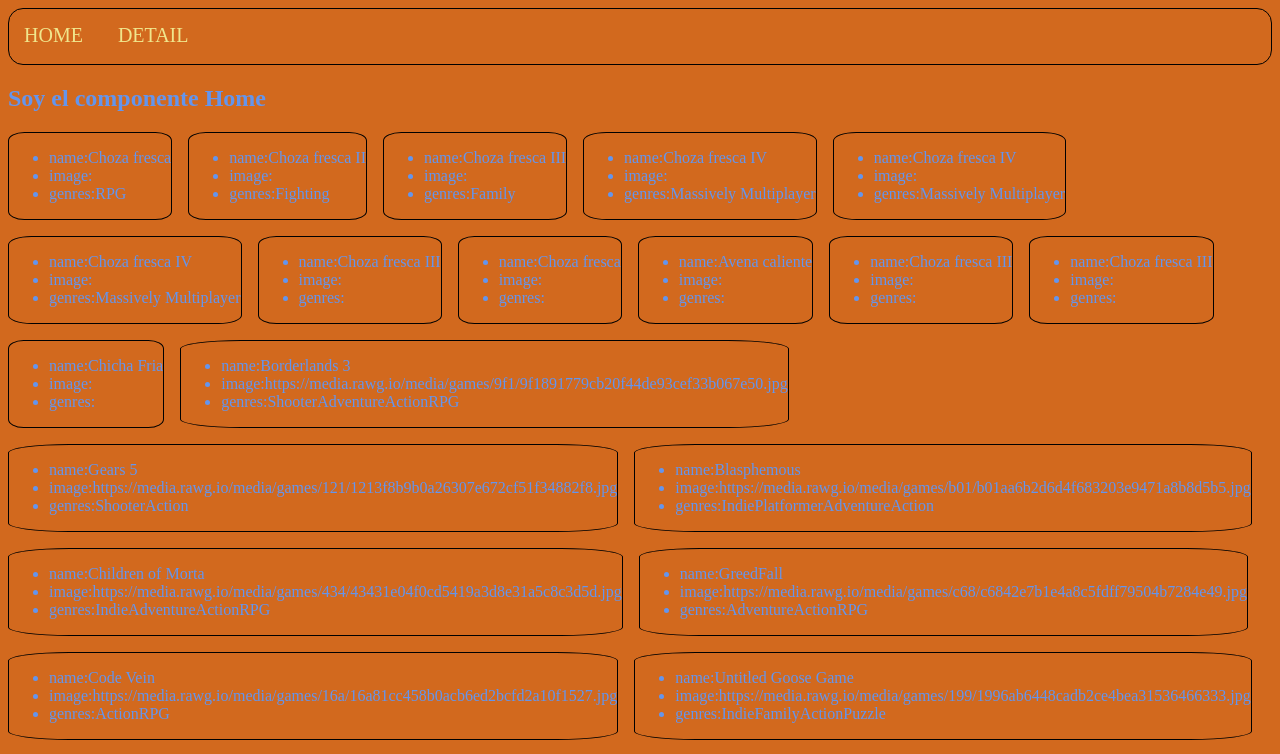
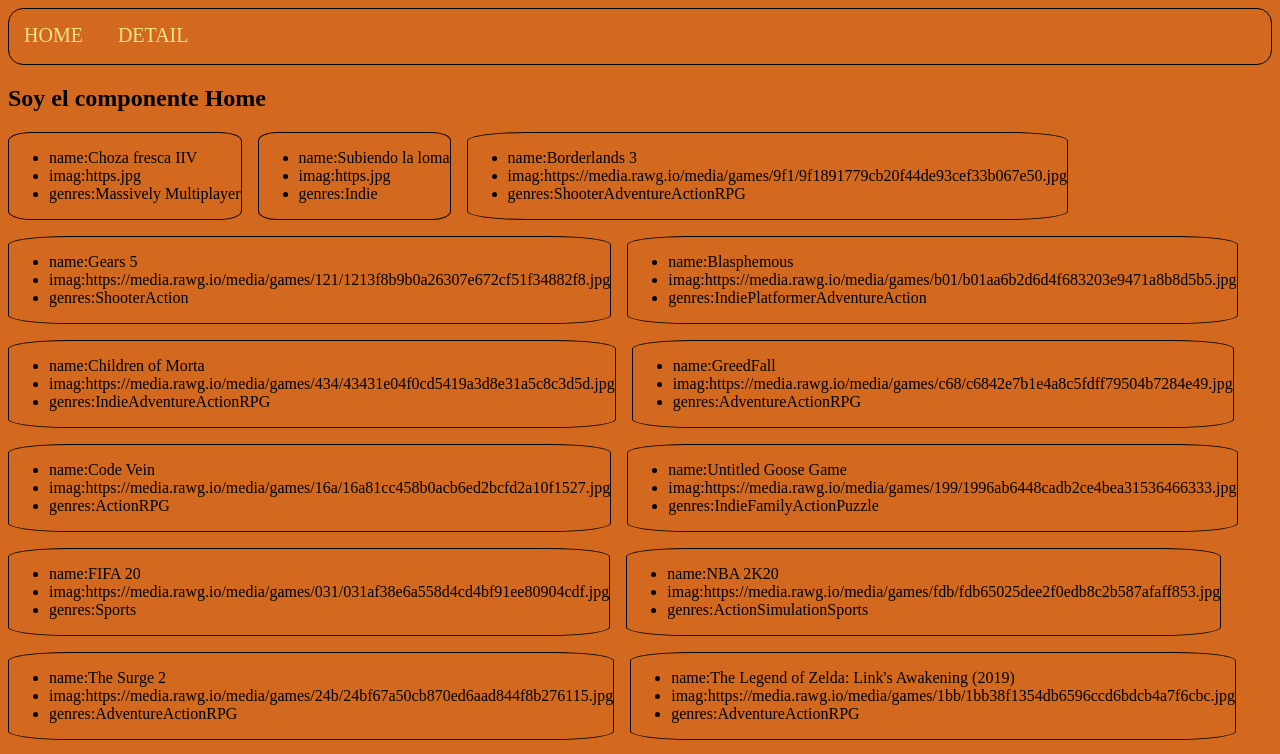
Before and after one commit to freeluckperson/Erick-Segura-PI-Videogames, a React (Vite) app in the folder client/: page /home in a window 1280 px wide. Shown: the top 754 px of the page. Built offline with nearby package versions, Linux system fonts and the light colour scheme; the HTML template or start-up script is replaced by a standard one.

Commit message:
todo bien

```diff
--- a/client/src/componets/Card/Card.jsx
+++ b/client/src/componets/Card/Card.jsx
@@ -1,12 +1,12 @@
 import styles from './Card.module.css'
 
 const Card = (props) => {
-  const { name, image, genres } = props;
+  const { name, imag, genres } = props;
   return (
     <div className={styles.container}>
       <ul>
         <li>name:{name}</li>
-        <li>image:{image}</li>
+        <li>imag:{imag}</li>
         <li>genres:{genres}</li>
       </ul>
     </div>
--- a/client/src/componets/CardsContainer/CardsContainer.jsx
+++ b/client/src/componets/CardsContainer/CardsContainer.jsx
@@ -4,331 +4,392 @@
 
 const videoGames = [
   {
-    id: "1935261c-3a72-4eb2-b5ba-318f367b93c5",
-    name: "Choza fresca",
-    image: "https.jpg",
-    rating: 4,
-    genres: ["RPG"],
+    "id": "54e5093a-7e65-4e3a-bec1-eb48f6c561e9",
+    "name": "Choza fresca IIV",
+    "imag": "https.jpg",
+    "rating": 4,
+    "genres": [
+      "Massively Multiplayer"
+    ]
   },
   {
-    id: "fce6bd77-2de2-4a4c-8267-ffb240486d4a",
-    name: "Choza fresca II",
-    image: "https.jpg",
-    rating: 4,
-    genres: ["Fighting"],
+    "id": "bebad3f6-2568-4bfd-b94c-ec1726ec9e13",
+    "name": "Subiendo la loma",
+    "imag": "https.jpg",
+    "rating": 3,
+    "genres": [
+      "Indie"
+    ]
   },
   {
-    id: "fb219b6f-08a7-418c-bbb6-ff1a22a5d39a",
-    name: "Choza fresca III",
-    image: "https.jpg",
-    rating: 4,
-    genres: ["Family"],
-  },
-  {
-    id: "55510a1b-0d0a-4ac2-81bf-6659899c9d22",
-    name: "Choza fresca IV",
-    image: "https.jpg",
-    rating: 4,
-    genres: ["Massively Multiplayer"],
-  },
-  {
-    id: "cef4a02e-e48b-4da2-9567-290d353381e2",
-    name: "Choza fresca IV",
-    image: "https.jpg",
-    rating: 3,
-    genres: ["Massively Multiplayer"],
-  },
-  {
-    id: "91967914-984c-439c-bd1f-a7909fb7e756",
-    name: "Choza fresca IV",
-    image: "https.jpg",
-    rating: 3,
-    genres: ["Massively Multiplayer"],
-  },
-  {
-    id: "4908950e-b4a7-4b31-a246-f86233c0212b",
-    name: "Choza fresca III",
-    image: "https.jpg",
-    rating: 4,
-    genres: [],
-  },
-  {
-    id: "177fa593-6f0b-4651-aed0-3894b9d63974",
-    name: "Choza fresca",
-    image: "https.jpg",
-    rating: 4,
-    genres: [],
-  },
-  {
-    id: "31cf3f34-95a1-44f1-b1d7-46f89cf14e68",
-    name: "Avena caliente",
-    image: "https.jpg",
-    rating: 4,
-    genres: [],
-  },
-  {
-    id: "591e9046-e4e2-4c2f-bc53-105954042ab1",
-    name: "Choza fresca III",
-    image: "https.jpg",
-    rating: 4,
-    genres: [],
-  },
-  {
-    id: "d991ffe1-dd49-4e63-8d64-d2e2d065795f",
-    name: "Choza fresca III",
-    image: "https.jpg",
-    rating: 4,
-    genres: [],
-  },
-  {
-    id: "a4b17156-99c1-43b5-aec9-882acda9dfba",
-    name: "Chicha Fria",
-    image: "https.jpg",
-    rating: 4,
-    genres: [],
-  },
-  {
-    id: 58617,
-    name: "Borderlands 3",
-    released: "2019-09-13",
-    rating: 3.9,
-    imag: "https://media.rawg.io/media/games/9f1/9f1891779cb20f44de93cef33b067e50.jpg",
-    genres: ["Shooter", "Adventure", "Action", "RPG"],
-    platforms: [
+    "id": 58617,
+    "name": "Borderlands 3",
+    "released": "2019-09-13",
+    "rating": 3.9,
+    "imag": "https://media.rawg.io/media/games/9f1/9f1891779cb20f44de93cef33b067e50.jpg",
+    "genres": [
+      "Shooter",
+      "Adventure",
+      "Action",
+      "RPG"
+    ],
+    "platforms": [
       "PC",
       "PlayStation 5",
       "Xbox One",
       "PlayStation 4",
-      "Xbox Series S/X",
-    ],
+      "Xbox Series S/X"
+    ]
   },
   {
-    id: 326252,
-    name: "Gears 5",
-    released: "2019-09-10",
-    rating: 3.93,
-    imag: "https://media.rawg.io/media/games/121/1213f8b9b0a26307e672cf51f34882f8.jpg",
-    genres: ["Shooter", "Action"],
-    platforms: ["PC", "Xbox One", "Xbox Series S/X"],
+    "id": 326252,
+    "name": "Gears 5",
+    "released": "2019-09-10",
+    "rating": 3.93,
+    "imag": "https://media.rawg.io/media/games/121/1213f8b9b0a26307e672cf51f34882f8.jpg",
+    "genres": [
+      "Shooter",
+      "Action"
+    ],
+    "platforms": [
+      "PC",
+      "Xbox One",
+      "Xbox Series S/X"
+    ]
   },
   {
-    id: 258322,
-    name: "Blasphemous",
-    released: "2019-09-09",
-    rating: 4.04,
-    imag: "https://media.rawg.io/media/games/b01/b01aa6b2d6d4f683203e9471a8b8d5b5.jpg",
-    genres: ["Indie", "Platformer", "Adventure", "Action"],
-    platforms: [
+    "id": 258322,
+    "name": "Blasphemous",
+    "released": "2019-09-09",
+    "rating": 4.04,
+    "imag": "https://media.rawg.io/media/games/b01/b01aa6b2d6d4f683203e9471a8b8d5b5.jpg",
+    "genres": [
+      "Indie",
+      "Platformer",
+      "Adventure",
+      "Action"
+    ],
+    "platforms": [
       "PC",
       "Xbox One",
       "PlayStation 4",
       "Nintendo Switch",
       "macOS",
-      "Linux",
-    ],
+      "Linux"
+    ]
   },
   {
-    id: 14211,
-    name: "Children of Morta",
-    released: "2019-09-03",
-    rating: 3.94,
-    imag: "https://media.rawg.io/media/games/434/43431e04f0cd5419a3d8e31a5c8c3d5d.jpg",
-    genres: ["Indie", "Adventure", "Action", "RPG"],
-    platforms: [
+    "id": 14211,
+    "name": "Children of Morta",
+    "released": "2019-09-03",
+    "rating": 3.94,
+    "imag": "https://media.rawg.io/media/games/434/43431e04f0cd5419a3d8e31a5c8c3d5d.jpg",
+    "genres": [
+      "Indie",
+      "Adventure",
+      "Action",
+      "RPG"
+    ],
+    "platforms": [
       "PC",
       "Xbox One",
       "PlayStation 4",
       "Nintendo Switch",
       "macOS",
-      "Linux",
-    ],
+      "Linux"
+    ]
   },
   {
-    id: 295019,
-    name: "GreedFall",
-    released: "2019-09-10",
-    rating: 3.36,
-    imag: "https://media.rawg.io/media/games/c68/c6842e7b1e4a8c5fdff79504b7284e49.jpg",
-    genres: ["Adventure", "Action", "RPG"],
-    platforms: ["PC", "Xbox One", "PlayStation 4"],
+    "id": 295019,
+    "name": "GreedFall",
+    "released": "2019-09-10",
+    "rating": 3.36,
+    "imag": "https://media.rawg.io/media/games/c68/c6842e7b1e4a8c5fdff79504b7284e49.jpg",
+    "genres": [
+      "Adventure",
+      "Action",
+      "RPG"
+    ],
+    "platforms": [
+      "PC",
+      "Xbox One",
+      "PlayStation 4"
+    ]
   },
   {
-    id: 58637,
-    name: "Code Vein",
-    released: "2019-09-26",
-    rating: 3.57,
-    imag: "https://media.rawg.io/media/games/16a/16a81cc458b0acb6ed2bcfd2a10f1527.jpg",
-    genres: ["Action", "RPG"],
-    platforms: ["PC", "Xbox One", "PlayStation 4"],
+    "id": 58637,
+    "name": "Code Vein",
+    "released": "2019-09-26",
+    "rating": 3.57,
+    "imag": "https://media.rawg.io/media/games/16a/16a81cc458b0acb6ed2bcfd2a10f1527.jpg",
+    "genres": [
+      "Action",
+      "RPG"
+    ],
+    "platforms": [
+      "PC",
+      "Xbox One",
+      "PlayStation 4"
+    ]
   },
   {
-    id: 59637,
-    name: "Untitled Goose Game",
-    released: "2019-09-20",
-    rating: 4.05,
-    imag: "https://media.rawg.io/media/games/199/1996ab6448cadb2ce4bea31536466333.jpg",
-    genres: ["Indie", "Family", "Action", "Puzzle"],
-    platforms: ["PC", "Xbox One", "PlayStation 4", "Nintendo Switch", "macOS"],
+    "id": 59637,
+    "name": "Untitled Goose Game",
+    "released": "2019-09-20",
+    "rating": 4.05,
+    "imag": "https://media.rawg.io/media/games/199/1996ab6448cadb2ce4bea31536466333.jpg",
+    "genres": [
+      "Indie",
+      "Family",
+      "Action",
+      "Puzzle"
+    ],
+    "platforms": [
+      "PC",
+      "Xbox One",
+      "PlayStation 4",
+      "Nintendo Switch",
+      "macOS"
+    ]
   },
   {
-    id: 326229,
-    name: "FIFA 20",
-    released: "2019-09-27",
-    rating: 3.18,
-    imag: "https://media.rawg.io/media/games/031/031af38e6a558d4cd4bf91ee80904cdf.jpg",
-    genres: ["Sports"],
-    platforms: ["PC", "Xbox One", "PlayStation 4", "Nintendo Switch"],
+    "id": 326229,
+    "name": "FIFA 20",
+    "released": "2019-09-27",
+    "rating": 3.18,
+    "imag": "https://media.rawg.io/media/games/031/031af38e6a558d4cd4bf91ee80904cdf.jpg",
+    "genres": [
+      "Sports"
+    ],
+    "platforms": [
+      "PC",
+      "Xbox One",
+      "PlayStation 4",
+      "Nintendo Switch"
+    ]
   },
   {
-    id: 338386,
-    name: "NBA 2K20",
-    released: "2019-09-05",
-    rating: 3.07,
-    imag: "https://media.rawg.io/media/games/fdb/fdb65025dee2f0edb8c2b587afaff853.jpg",
-    genres: ["Action", "Simulation", "Sports"],
-    platforms: [
+    "id": 338386,
+    "name": "NBA 2K20",
+    "released": "2019-09-05",
+    "rating": 3.07,
+    "imag": "https://media.rawg.io/media/games/fdb/fdb65025dee2f0edb8c2b587afaff853.jpg",
+    "genres": [
+      "Action",
+      "Simulation",
+      "Sports"
+    ],
+    "platforms": [
       "PC",
       "Xbox One",
       "PlayStation 4",
       "Nintendo Switch",
       "iOS",
-      "Android",
-    ],
+      "Android"
+    ]
   },
   {
-    id: 58861,
-    name: "The Surge 2",
-    released: "2019-09-24",
-    rating: 3.58,
-    imag: "https://media.rawg.io/media/games/24b/24bf67a50cb870ed6aad844f8b276115.jpg",
-    genres: ["Adventure", "Action", "RPG"],
-    platforms: ["PC", "Xbox One", "PlayStation 4"],
+    "id": 58861,
+    "name": "The Surge 2",
+    "released": "2019-09-24",
+    "rating": 3.58,
+    "imag": "https://media.rawg.io/media/games/24b/24bf67a50cb870ed6aad844f8b276115.jpg",
+    "genres": [
+      "Adventure",
+      "Action",
+      "RPG"
+    ],
+    "platforms": [
+      "PC",
+      "Xbox One",
+      "PlayStation 4"
+    ]
   },
   {
-    id: 292842,
-    name: "The Legend of Zelda: Link's Awakening (2019)",
-    released: "2019-09-20",
-    rating: 4.34,
-    imag: "https://media.rawg.io/media/games/1bb/1bb38f1354db6596ccd6bdcb4a7f6cbc.jpg",
-    genres: ["Adventure", "Action", "RPG"],
-    platforms: ["Nintendo Switch"],
+    "id": 292842,
+    "name": "The Legend of Zelda: Link's Awakening (2019)",
+    "released": "2019-09-20",
+    "rating": 4.34,
+    "imag": "https://media.rawg.io/media/games/1bb/1bb38f1354db6596ccd6bdcb4a7f6cbc.jpg",
+    "genres": [
+      "Adventure",
+      "Action",
+      "RPG"
+    ],
+    "platforms": [
+      "Nintendo Switch"
+    ]
   },
   {
-    id: 367197,
-    name: "Ni no Kuni: Wrath of the White Witch Remastered",
-    released: "2019-09-19",
-    rating: 4.08,
-    imag: "https://media.rawg.io/media/games/0b8/0b8beb60852f43eb3e5e57b1b7ce209d.jpg",
-    genres: ["RPG"],
-    platforms: ["PC", "PlayStation 4", "Nintendo Switch"],
+    "id": 367197,
+    "name": "Ni no Kuni: Wrath of the White Witch Remastered",
+    "released": "2019-09-19",
+    "rating": 4.08,
+    "imag": "https://media.rawg.io/media/games/0b8/0b8beb60852f43eb3e5e57b1b7ce209d.jpg",
+    "genres": [
+      "RPG"
+    ],
+    "platforms": [
+      "PC",
+      "PlayStation 4",
+      "Nintendo Switch"
+    ]
   },
   {
-    id: 327269,
-    name: "eFootball PES 2020",
-    released: "2019-09-10",
-    rating: 3.2,
-    imag: "https://media.rawg.io/media/games/2ed/2ed38a102fe66a0ea98a8e09c660a458.jpg",
-    genres: ["Sports"],
-    platforms: ["PC", "PlayStation 4", "iOS", "Android"],
+    "id": 327269,
+    "name": "eFootball PES 2020",
+    "released": "2019-09-10",
+    "rating": 3.2,
+    "imag": "https://media.rawg.io/media/games/2ed/2ed38a102fe66a0ea98a8e09c660a458.jpg",
+    "genres": [
+      "Sports"
+    ],
+    "platforms": [
+      "PC",
+      "PlayStation 4",
+      "iOS",
+      "Android"
+    ]
   },
   {
-    id: 263548,
-    name: "Little Misfortune",
-    released: "2019-09-17",
-    rating: 3.93,
-    imag: "https://media.rawg.io/media/games/669/6691144e293eebc308d86ca3c8317c5a.jpg",
-    genres: ["Casual", "Indie", "Adventure"],
-    platforms: [
+    "id": 263548,
+    "name": "Little Misfortune",
+    "released": "2019-09-17",
+    "rating": 3.93,
+    "imag": "https://media.rawg.io/media/games/669/6691144e293eebc308d86ca3c8317c5a.jpg",
+    "genres": [
+      "Casual",
+      "Indie",
+      "Adventure"
+    ],
+    "platforms": [
       "PC",
       "Xbox One",
       "PlayStation 4",
       "Nintendo Switch",
       "iOS",
-      "Linux",
-    ],
+      "Linux"
+    ]
   },
   {
-    id: 275636,
-    name: "Daymare: 1998",
-    released: "2019-09-16",
-    rating: 2.65,
-    imag: "https://media.rawg.io/media/games/52c/52cd2071a3d6b9930bf7453cc3832bee.jpg",
-    genres: ["Indie", "Adventure", "Action"],
-    platforms: ["PC", "Xbox One", "PlayStation 4"],
+    "id": 275636,
+    "name": "Daymare: 1998",
+    "released": "2019-09-16",
+    "rating": 2.65,
+    "imag": "https://media.rawg.io/media/games/52c/52cd2071a3d6b9930bf7453cc3832bee.jpg",
+    "genres": [
+      "Indie",
+      "Adventure",
+      "Action"
+    ],
+    "platforms": [
+      "PC",
+      "Xbox One",
+      "PlayStation 4"
+    ]
   },
   {
-    id: 274757,
-    name: "Sayonara Wild Hearts",
-    released: "2019-09-19",
-    rating: 4.39,
-    imag: "https://media.rawg.io/media/games/77c/77ca75b962f0ca9f7de6eb03814d6b5b.jpg",
-    genres: ["Casual", "Indie", "Action"],
-    platforms: [
+    "id": 274757,
+    "name": "Sayonara Wild Hearts",
+    "released": "2019-09-19",
+    "rating": 4.39,
+    "imag": "https://media.rawg.io/media/games/77c/77ca75b962f0ca9f7de6eb03814d6b5b.jpg",
+    "genres": [
+      "Casual",
+      "Indie",
+      "Action"
+    ],
+    "platforms": [
       "PC",
       "Xbox One",
       "PlayStation 4",
       "Nintendo Switch",
       "iOS",
-      "macOS",
-    ],
+      "macOS"
+    ]
   },
   {
-    id: 15056,
-    name: "Police Stories",
-    released: "2019-09-18",
-    rating: 3.38,
-    imag: "https://media.rawg.io/media/screenshots/9e1/9e11b9a8958de594c9e294fd0e569c7e.jpg",
-    genres: ["Shooter", "Action", "Strategy", "Simulation", "Indie"],
-    platforms: [
+    "id": 15056,
+    "name": "Police Stories",
+    "released": "2019-09-18",
+    "rating": 3.38,
+    "imag": "https://media.rawg.io/media/screenshots/9e1/9e11b9a8958de594c9e294fd0e569c7e.jpg",
+    "genres": [
+      "Shooter",
+      "Action",
+      "Strategy",
+      "Simulation",
+      "Indie"
+    ],
+    "platforms": [
       "PC",
       "Xbox One",
       "PlayStation 4",
       "Nintendo Switch",
       "macOS",
-      "Linux",
-    ],
+      "Linux"
+    ]
   },
   {
-    id: 244694,
-    name: "Catherine: Full Body",
-    released: "2019-09-03",
-    rating: 4.17,
-    imag: "https://media.rawg.io/media/games/f55/f5532538a538a505204fd4f3f2b19c1c.jpg",
-    genres: ["Adventure", "Action", "RPG", "Puzzle"],
-    platforms: ["PlayStation 4", "Nintendo Switch", "PS Vita"],
+    "id": 244694,
+    "name": "Catherine: Full Body",
+    "released": "2019-09-03",
+    "rating": 4.17,
+    "imag": "https://media.rawg.io/media/games/f55/f5532538a538a505204fd4f3f2b19c1c.jpg",
+    "genres": [
+      "Adventure",
+      "Action",
+      "RPG",
+      "Puzzle"
+    ],
+    "platforms": [
+      "PlayStation 4",
+      "Nintendo Switch",
+      "PS Vita"
+    ]
   },
   {
-    id: 302836,
-    name: "AI: The Somnium Files",
-    released: "2019-09-17",
-    rating: 4.26,
-    imag: "https://media.rawg.io/media/screenshots/e03/e035196b873383c7cb7d868f2a73a24c.jpg",
-    genres: ["Adventure"],
-    platforms: ["PC", "Xbox One", "PlayStation 4", "Nintendo Switch"],
+    "id": 302836,
+    "name": "AI: The Somnium Files",
+    "released": "2019-09-17",
+    "rating": 4.26,
+    "imag": "https://media.rawg.io/media/screenshots/e03/e035196b873383c7cb7d868f2a73a24c.jpg",
+    "genres": [
+      "Adventure"
+    ],
+    "platforms": [
+      "PC",
+      "Xbox One",
+      "PlayStation 4",
+      "Nintendo Switch"
+    ]
   },
   {
-    id: 372700,
-    name: "Rebel Cops",
-    released: "2019-09-17",
-    rating: 3.65,
-    imag: "https://media.rawg.io/media/screenshots/309/3091c8ba532fd7f6e13a8ce83601a887.jpg",
-    genres: ["Strategy", "RPG"],
-    platforms: [
+    "id": 372700,
+    "name": "Rebel Cops",
+    "released": "2019-09-17",
+    "rating": 3.65,
+    "imag": "https://media.rawg.io/media/screenshots/309/3091c8ba532fd7f6e13a8ce83601a887.jpg",
+    "genres": [
+      "Strategy",
+      "RPG"
+    ],
+    "platforms": [
       "PC",
       "Xbox One",
       "PlayStation 4",
       "Nintendo Switch",
       "iOS",
-      "macOS",
-    ],
-  },
-];
+      "macOS"
+    ]
+  }
+]
 
 const CardsContainer = () => {
   return (
     <div className={styles.container}>
       {videoGames.map((vg) => {
-        return <Card name={vg.name} image={vg.imag} genres={vg.genres} />;
+        return <Card name={vg.name} imag={vg.imag} genres={vg.genres} />;
       })}
     </div>
   );
--- a/client/src/index.css
+++ b/client/src/index.css
@@ -2,7 +2,7 @@
   /* margin: 0; */
   /* display: grid;
   place-items: center; */
-  color:cornflowerblue;
+  /* color:red; */
   /* min-width: 320px;
   min-height: 100vh; */
   /* background-image: url("https://wallpapercave.com/wp/T7EjKt1.jpg");
```
